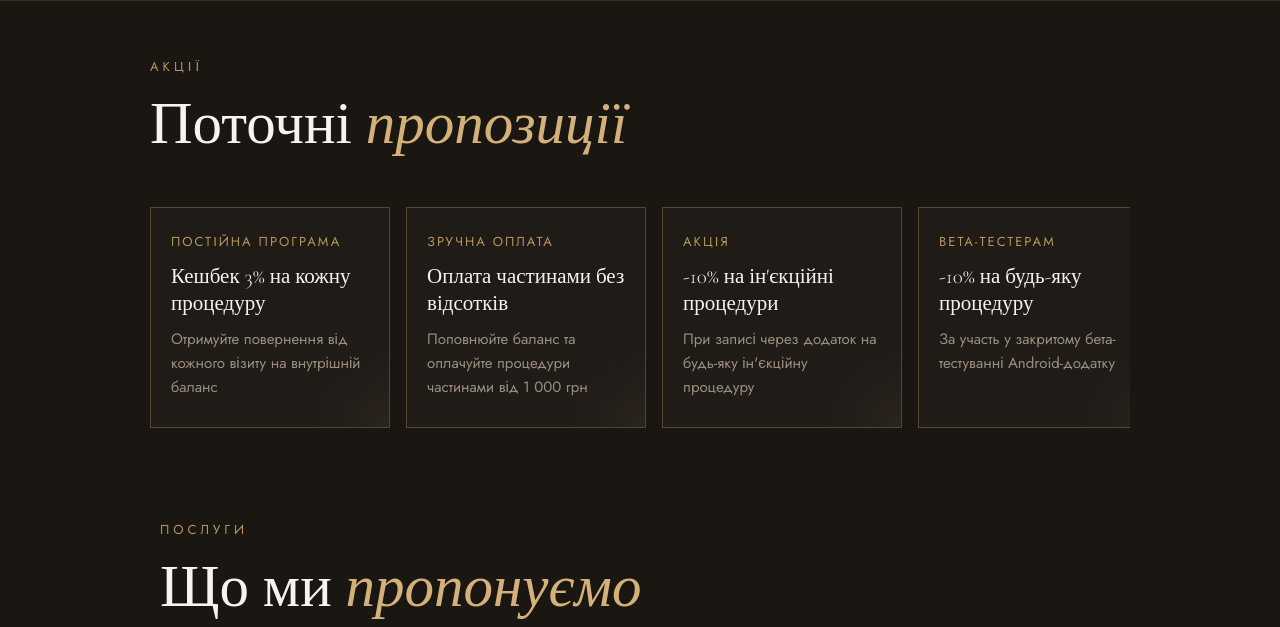
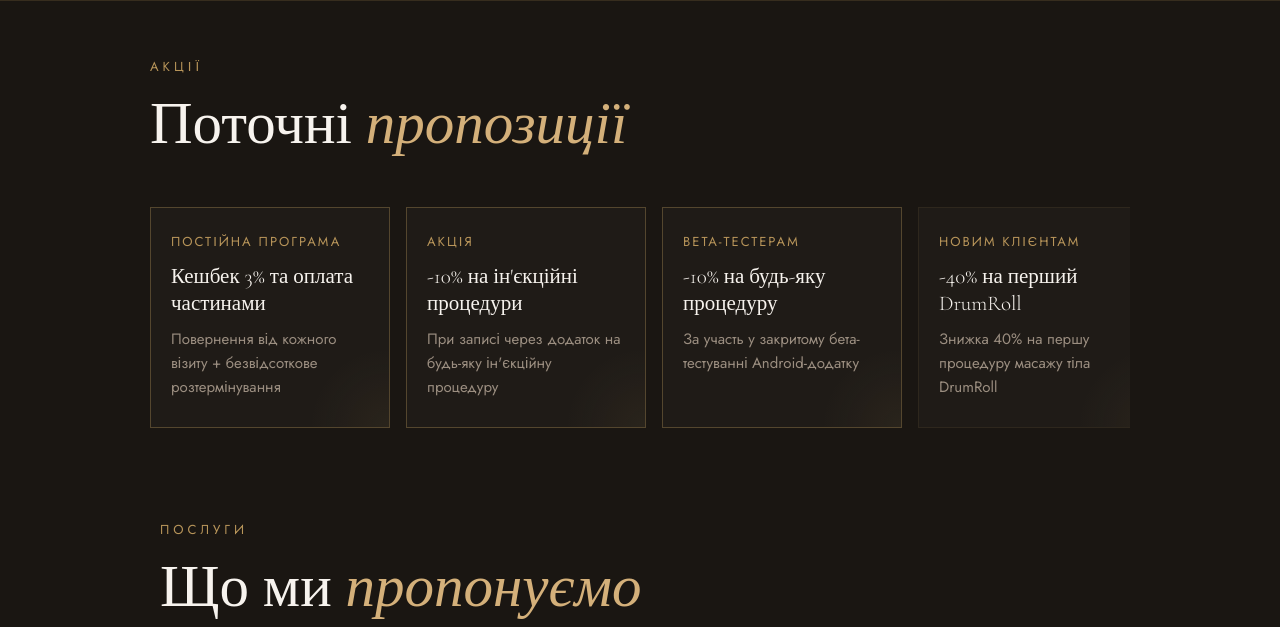
Before and after one commit to I7AJIJIbI4/gomon_server, a PHP site: page /index.php in a window 1280 px wide. Shown: the part 1092-1719 px from the top of the page. Run offline with PHP 8.4, Linux system fonts and the light colour scheme; some libraries are stand-ins or nearby versions.

Commit message:
Site: merge cashback+deposit into single promo tile, fix indices
- Single promo: "Кешбек 3% та оплата частинами"
- promos.json: merged from 7 to 6 items
- Deal tile indices corrected (0-5)
- Deep link: ?promo=cashback opens modal

Co-Authored-By: Claude Opus 4.6 (1M context) <noreply@anthropic.com>

```diff
--- a/public_html/sitepro/a188dd94d37a0374c81c636d09cd1f05.php
+++ b/public_html/sitepro/a188dd94d37a0374c81c636d09cd1f05.php
@@ -629,35 +629,30 @@
     <div class="deals-scroll">
       <div class="deal-tile featured reveal" onclick='openDealModal(0)'>
         <p class="deal-tag">Постійна програма</p>
-        <p class="deal-title">Кешбек 3% на кожну процедуру</p>
-        <p class="deal-desc">Отримуйте повернення від кожного візиту на внутрішній баланс</p>
+        <p class="deal-title">Кешбек 3% та оплата частинами</p>
+        <p class="deal-desc">Повернення від кожного візиту + безвідсоткове розтермінування</p>
       </div>
       <div class="deal-tile featured reveal" onclick='openDealModal(1)'>
-        <p class="deal-tag">Зручна оплата</p>
-        <p class="deal-title">Оплата частинами без відсотків</p>
-        <p class="deal-desc">Поповнюйте баланс та оплачуйте процедури частинами від 1 000 грн</p>
-      </div>
-      <div class="deal-tile featured reveal" onclick='openDealModal(2)'>
         <p class="deal-tag">Акція</p>
         <p class="deal-title">-10% на ін'єкційні процедури</p>
         <p class="deal-desc">При записі через додаток на будь-яку ін'єкційну процедуру</p>
       </div>
-      <div class="deal-tile featured reveal" onclick='openDealModal(3)'>
+      <div class="deal-tile featured reveal" onclick='openDealModal(2)'>
         <p class="deal-tag">Beta-тестерам</p>
         <p class="deal-title">-10% на будь-яку процедуру</p>
         <p class="deal-desc">За участь у закритому бета-тестуванні Android-додатку</p>
       </div>
-      <div class="deal-tile reveal" onclick='openDealModal(4)'>
+      <div class="deal-tile reveal" onclick='openDealModal(3)'>
         <p class="deal-tag">Новим клієнтам</p>
         <p class="deal-title">-40% на перший DrumRoll</p>
         <p class="deal-desc">Знижка 40% на першу процедуру масажу тіла DrumRoll</p>
       </div>
-      <div class="deal-tile reveal" onclick='openDealModal(5)'>
+      <div class="deal-tile reveal" onclick='openDealModal(4)'>
         <p class="deal-tag">Постійним клієнтам</p>
         <p class="deal-title">DrumRoll масаж тіла</p>
         <p class="deal-desc">Кожна 5-та процедура — безкоштовно</p>
       </div>
-      <div class="deal-tile reveal" onclick='openDealModal(6)'>
+      <div class="deal-tile reveal" onclick='openDealModal(5)'>
         <p class="deal-tag">Косметика</p>
         <p class="deal-title">Професійна косметика зі знижками</p>
         <p class="deal-desc">Christina, Neauvia, Kemikum та інші бренди</p>
```
